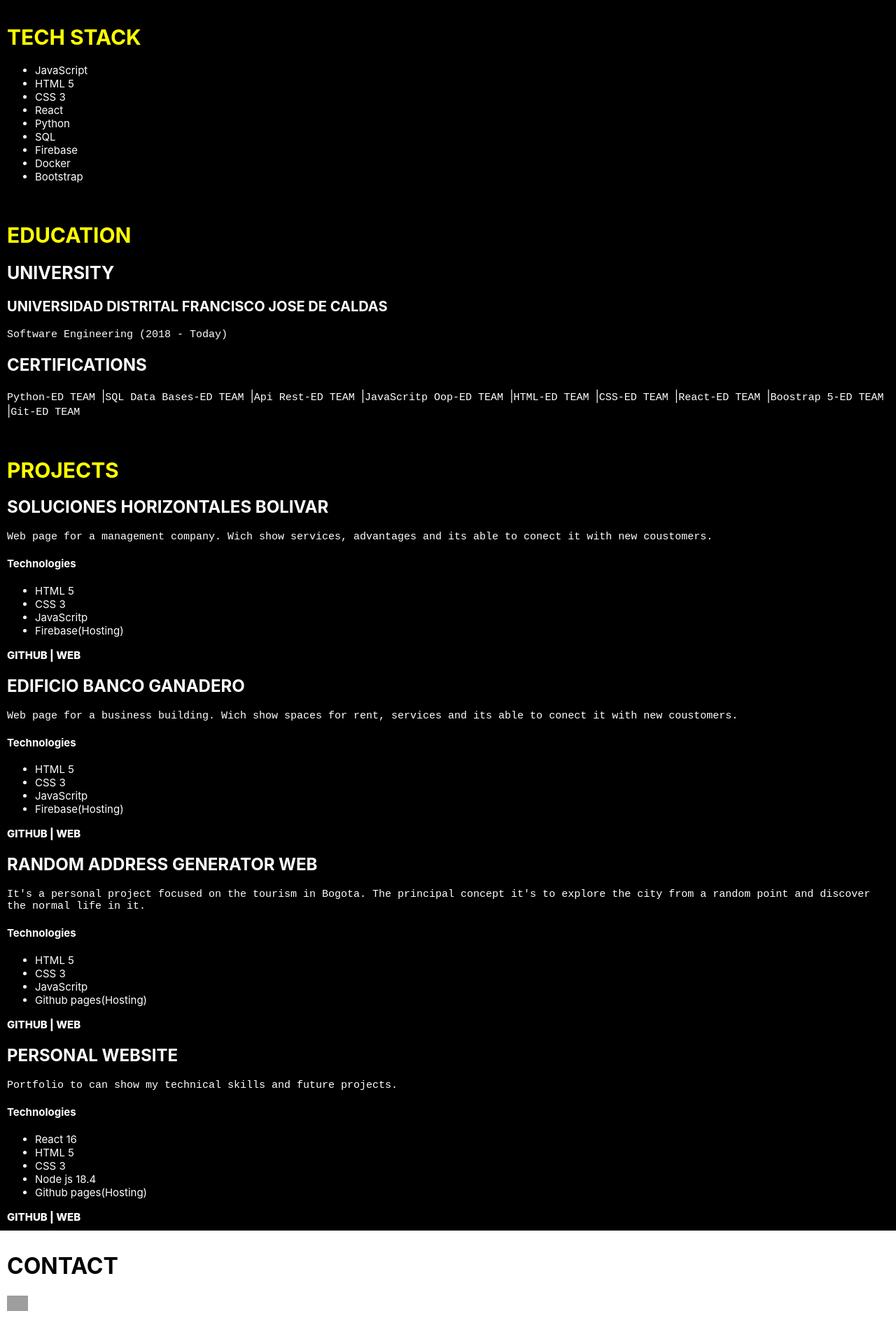
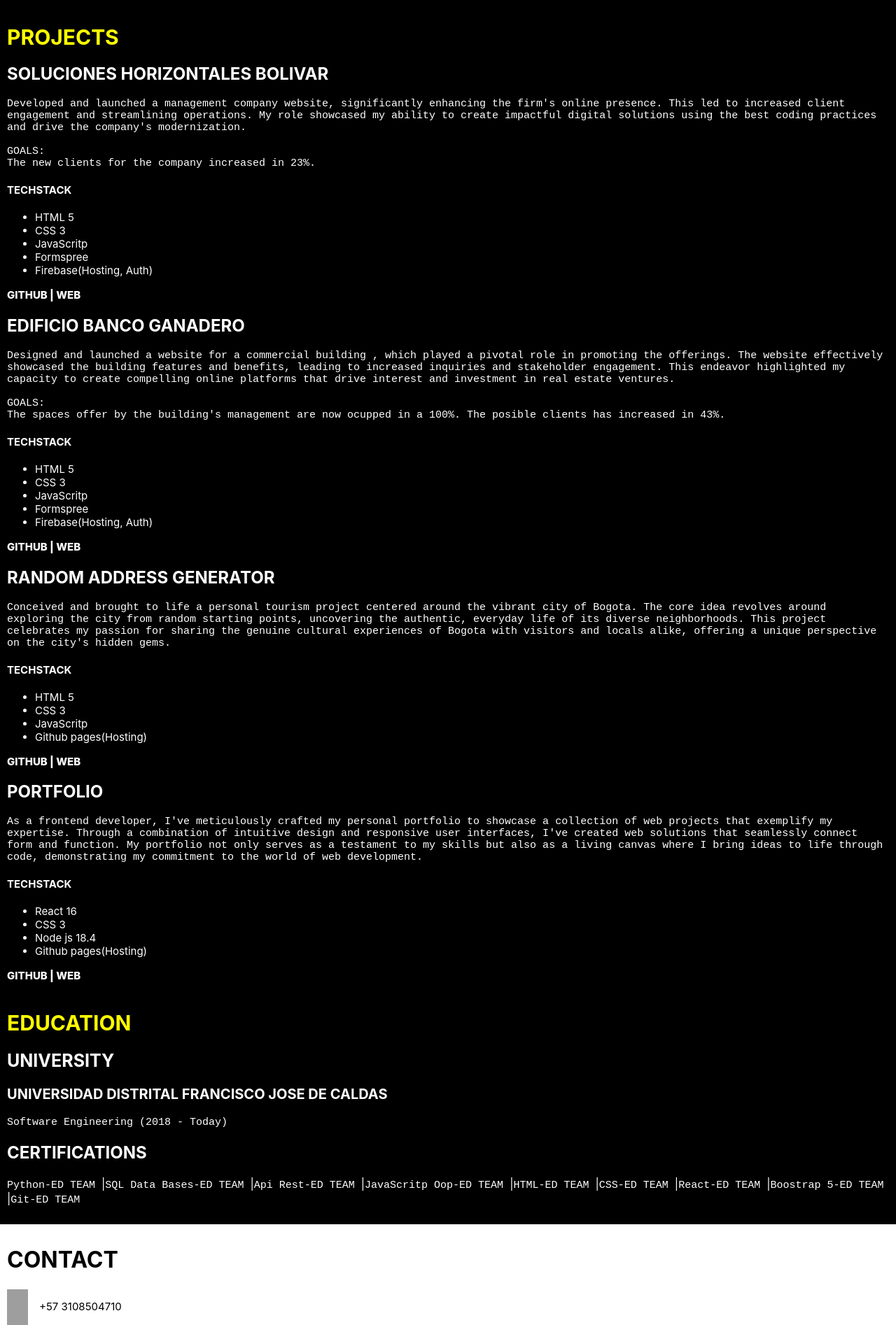
Before and after one commit to SplashyCoder/reactcv, a React (Create React App) app: page / in a window 1280 px wide. Shown: the part 540-2434 px from the top of the page at 70% size. Built offline with nearby package versions, Linux system fonts and the light colour scheme; grey boxes are pictures that could not be loaded.

Commit message:
actualization

```diff
--- a/public/index.css
+++ b/public/index.css
@@ -1,3 +1,3 @@
-*{
+body{
     font-family: 'Russo One', sans-serif;
 }
--- a/src/App.css
+++ b/src/App.css
@@ -145,6 +145,8 @@ TextContaier{
   color: #000;
   text-decoration: none;
   bottom: 19px;
+  display: flex;
+  gap: 1rem;
 }
 
 .conection>img{
--- a/src/App.js
+++ b/src/App.js
@@ -23,50 +23,7 @@ return (
             <div className="personalProfileTitle">
                 <h1 className="subTitle">ABOUT</h1>
             </div>
-            <p className="personalProfileDescription text">I’m a pacient person, with good soft and technical skills, futher I hold up in touch with the tools and skills in the development vanguard. I have experience in personal and academic projects in Frontend and Backend roles. Actually work in Linux platforms, however, I unwrap easily in Windows and Mac enviroments.  </p>
-        </div>
-    </TextContaier>
-    <TextContaier className='profile'>
-        <div className="personalProfile">
-            <div className="personalProfileTitle">
-                <h1 className="subTitle">TECH STACK</h1>
-            </div>
-                <ul className="techStack" >
-                    <li className="passwordItem1 text">JavaScript</li>
-                    <li className="passwordItem2 text">HTML 5</li>
-                    <li className="passwordItem3 text">CSS 3</li>
-                    <li className="passwordItem1 text">React</li>
-                    <li className="passwordItem2 text">Python</li>
-                    <li className="passwordItem3 text">SQL</li>
-                    <li className="passwordItem1 text">Firebase</li>
-                    <li className="passwordItem2 text">Docker</li>
-                    <li className="passwordItem3 text">Bootstrap</li>
-                </ul>
-        </div>
-    </TextContaier>
-
-    <TextContaier>
-    <div className="education">
-            <h1 className="educationTitle subTitle">EDUCATION</h1>
-            <div className="university">
-                <h2 className="universityTitle subTitleH2">UNIVERSITY</h2>
-                <h3 className="universityName subTitleH3">UNIVERSIDAD DISTRITAL FRANCISCO JOSE DE CALDAS</h3>
-                <p className="universityCarrer text">Software Engineering (2018 - Today)</p>
-            </div>
-            <div className="certifications">
-                <h2 className="certificationsTitle ">CERTIFICATIONS</h2>
-                <p className="certificationsText">
-                    <a className="certificationsLink text" href="https://ed.team/@davidpacheco/curso/python" target="_blank">Python-ED TEAM </a>|
-                    <a className="certificationsLink text" href="https://ed.team/@davidpacheco/curso/sql" target="_blank">SQL Data Bases-ED TEAM </a>|
-                    <a className="certificationsLink text" href="https://ed.team/@davidpacheco/curso/api-rest" target="_blank">Api Rest-ED TEAM </a>|
-                    <a className="certificationsLink text" href="https://ed.team/@davidpacheco/curso/api-rest" target="_blank">JavaScritp Oop-ED TEAM </a>|
-                    <a className="certificationsLink text" href="https://ed.team/@davidpacheco/curso/html" target="_blank">HTML-ED TEAM </a>|
-                    <a className="certificationsLink text" href="https://app.ed.team/u/davidpacheco/curso/css" target="_blank">CSS-ED TEAM </a>|
-                    <a className="certificationsLink text" href="https://app.ed.team/u/davidpacheco/curso/react-2021" target="_blank">React-ED TEAM </a>|
-                    <a className="certificationsLink text" href="https://ed.team/@davidpacheco/curso/bootstrap" target="_blank">Boostrap 5-ED TEAM </a>|
-                    <a className="certificationsLink text" href="https://ed.team/@davidpacheco/curso/git" target="_blank">Git-ED TEAM </a>
-                </p>
-            </div>
+            <p className="personalProfileDescription text">I’m a pacient person, with good soft and technical skills, futher I hold up in touch with the tools and practices in the development vanguard. I have experience in personal and freelance projects in Frontend and Backend roles. Actually work in Linux platforms, however, I unwrap easily in Windows and Mac enviroments.  </p>
         </div>
     </TextContaier>
     <TextContaier>
@@ -76,14 +33,22 @@ return (
 
                 <div className="password">
                     <div className="passwordTitle "><h2 className="subTileH2">SOLUCIONES HORIZONTALES BOLIVAR</h2></div>
-                    <div className="passwordDescription descript text">Web page for a management company. Wich show services, advantages and its able to conect it with new coustomers.</div>
+                    <div className="passwordDescription descript text">
+                    Developed and launched a management company website, significantly enhancing the firm's online presence. This led to increased client engagement and streamlining operations. My role showcased my ability to create impactful digital solutions using the best coding practices and drive the company's modernization.
+                    <br />
+                    <br />
+                    GOALS:
+                    <br />
+                    The new clients for the company increased in 23%.
+                    </div>
                     <div className="passwordStack">
-                        <h4 className="text">Technologies</h4>
+                        <h4 className="text">TECHSTACK</h4>
                         <ul className="techStack">
                             <li className="passwordItem1 text">HTML 5</li>
                             <li className="passwordItem2 text">CSS 3</li>
                             <li className="passwordItem3 text">JavaScritp</li>
-                            <li className="passwordItem3 text">Firebase(Hosting)</li>
+                            <li className="passwordItem3 text">Formspree</li>
+                            <li className="passwordItem3 text">Firebase(Hosting, Auth)</li>
                         </ul>
                     </div>
                     <div className="webs">
@@ -93,14 +58,23 @@ return (
 
                 <div className="password">
                     <div className="passwordTitle "><h2 className="subTileH2">EDIFICIO BANCO GANADERO</h2></div>
-                    <div className="passwordDescription descript text">Web page for a business building. Wich show spaces for rent, services and its able to conect it with new coustomers.</div>
+                    <div className="passwordDescription descript text">
+                    Designed and launched a website for a commercial building , which played a pivotal role in promoting the offerings. The website effectively showcased the building features and benefits, leading to increased inquiries and stakeholder engagement. This endeavor highlighted my capacity to create compelling online platforms that drive interest and investment in real estate ventures.
+                    <br />
+                    <br />
+                    GOALS:
+                    <br />
+                    The spaces offer by the building's management are now ocupped in a 100%.
+                    The posible clients has increased in 43%.
+                    </div>
                     <div className="passwordStack">
-                        <h4 className="text">Technologies</h4>
+                        <h4 className="text">TECHSTACK</h4>
                         <ul className="techStack">
                             <li className="passwordItem1 text">HTML 5</li>
                             <li className="passwordItem2 text">CSS 3</li>
                             <li className="passwordItem3 text">JavaScritp</li>
-                            <li className="passwordItem3 text">Firebase(Hosting)</li>
+                            <li className="passwordItem3 text">Formspree</li>
+                            <li className="passwordItem3 text">Firebase(Hosting, Auth)</li>
                         </ul>
                     </div>
                     <div className="webs">
@@ -109,10 +83,11 @@ return (
                 </div>
 
                 <div className="random">
-                    <div className="randomTitle "><h2 className="subtitleH2">RANDOM ADDRESS GENERATOR WEB</h2></div>
-                    <div className="randomdDescription descript text">It's a personal project focused on the tourism in Bogota. The principal concept it's to explore the city from a random point and discover the normal life in it.</div>
+                    <div className="randomTitle "><h2 className="subtitleH2">RANDOM ADDRESS GENERATOR</h2></div>
+                    <div className="randomdDescription descript text">
+                    Conceived and brought to life a personal tourism project centered around the vibrant city of Bogota. The core idea revolves around exploring the city from random starting points, uncovering the authentic, everyday life of its diverse neighborhoods. This project celebrates my passion for sharing the genuine cultural experiences of Bogota with visitors and locals alike, offering a unique perspective on the city's hidden gems.</div>
                     <div className="randomStack">
-                    <h4 className="text">Technologies</h4>
+                    <h4 className="text">TECHSTACK</h4>
                         <ul className="techStack" >
                             <li className="passwordItem1 text">HTML 5</li>
                             <li className="passwordItem2 text">CSS 3</li>
@@ -126,13 +101,15 @@ return (
                 </div>
 
                 <div className="website">
-                    <div className="websiteTitle"><h2 className="subTileH2">PERSONAL WEBSITE</h2></div>
-                    <div className="websiteDescription descript text">Portfolio to can show my technical skills and future projects.</div>
+                    <div className="websiteTitle"><h2 className="subTileH2">PORTFOLIO</h2></div>
+                    <div className="websiteDescription descript text">
+                    As a frontend developer, I've meticulously crafted my personal portfolio to showcase a collection of web projects that exemplify my expertise. Through a combination of intuitive design and responsive user interfaces, I've created web solutions that seamlessly connect form and function. My portfolio not only serves as a testament to my skills but also as a living canvas where I bring ideas to life through code, demonstrating my commitment to the world of web development.
+                    </div>
                     <div className="websiteStack">
 
-<h4 className="text">Technologies</h4>                        <ul className="techStack">
+                        <h4 className="text">TECHSTACK</h4>
+                        <ul className="techStack">
                             <li className="websiteItem1 text">React 16</li>
-                            <li className="websiteItem2 text">HTML 5</li>
                             <li className="websiteItem3 text">CSS 3</li>
                             <li className="websiteItem3 text">Node js 18.4</li>
                             <li className="passwordItem3 text">Github pages(Hosting)</li>
@@ -142,7 +119,30 @@ return (
                         <div className="passwordLink text"><a className="gitHub text" href="https://github.com/SplashyCoder/splashyCoderPortfolio">GITHUB </a><a className="gitHub text" href="https://splashycoder.github.io/splashyCoderPortfolio">| WEB</a></div>
                     </div>
                 </div>
-
+        </div>
+    </TextContaier>
+    <TextContaier>
+    <div className="education">
+            <h1 className="educationTitle subTitle">EDUCATION</h1>
+            <div className="university">
+                <h2 className="universityTitle subTitleH2">UNIVERSITY</h2>
+                <h3 className="universityName subTitleH3">UNIVERSIDAD DISTRITAL FRANCISCO JOSE DE CALDAS</h3>
+                <p className="universityCarrer text">Software Engineering (2018 - Today)</p>
+            </div>
+            <div className="certifications">
+                <h2 className="certificationsTitle ">CERTIFICATIONS</h2>
+                <p className="certificationsText">
+                    <a className="certificationsLink text" href="https://ed.team/@davidpacheco/curso/python" target="_blank" rel="noreferrer" >Python-ED TEAM </a>|
+                    <a className="certificationsLink text" href="https://ed.team/@davidpacheco/curso/sql" target="_blank" rel="noreferrer" >SQL Data Bases-ED TEAM </a>|
+                    <a className="certificationsLink text" href="https://ed.team/@davidpacheco/curso/api-rest" target="_blank" rel="noreferrer" >Api Rest-ED TEAM </a>|
+                    <a className="certificationsLink text" href="https://ed.team/@davidpacheco/curso/api-rest" target="_blank" rel="noreferrer" >JavaScritp Oop-ED TEAM </a>|
+                    <a className="certificationsLink text" href="https://ed.team/@davidpacheco/curso/html" target="_blank" rel="noreferrer" >HTML-ED TEAM </a>|
+                    <a className="certificationsLink text" href="https://app.ed.team/u/davidpacheco/curso/css" target="_blank" rel="noreferrer" >CSS-ED TEAM </a>|
+                    <a className="certificationsLink text" href="https://app.ed.team/u/davidpacheco/curso/react-2021" target="_blank" rel="noreferrer" >React-ED TEAM </a>|
+                    <a className="certificationsLink text" href="https://ed.team/@davidpacheco/curso/bootstrap" target="_blank" rel="noreferrer" >Boostrap 5-ED TEAM </a>|
+                    <a className="certificationsLink text" href="https://ed.team/@davidpacheco/curso/git" target="_blank" rel="noreferrer" >Git-ED TEAM </a>
+                </p>
+            </div>
         </div>
     </TextContaier>
     <footer className="footer">
@@ -150,6 +150,12 @@ return (
             <h1 className="subTile">CONTACT</h1>
         </div>
         <div className="conect">
+            <div className="phone conectPart">
+                <a className = "conection text" href="https://wa.me/573108504710?text=Hello%20David%20I%20want%20to%20talk%20you%20about%20my%20project/company">
+                    <img src="https://splashycoder.github.io/CV/media/icons8-phone.svg" alt=""/>
+                    <p className='link'>+57 3108504710</p>
+                </a>
+            </div>
             <div className="linkedin conectPart">
                 <a className = "conection text" href="https://www.linkedin.com/in/david-pacheco-166623227/">
                     <img src="https://splashycoder.github.io/CV/media/icons8-linkedin.svg" alt=""/>
```
Also changed, not shown: public/index.html (+4 -3 lines).
